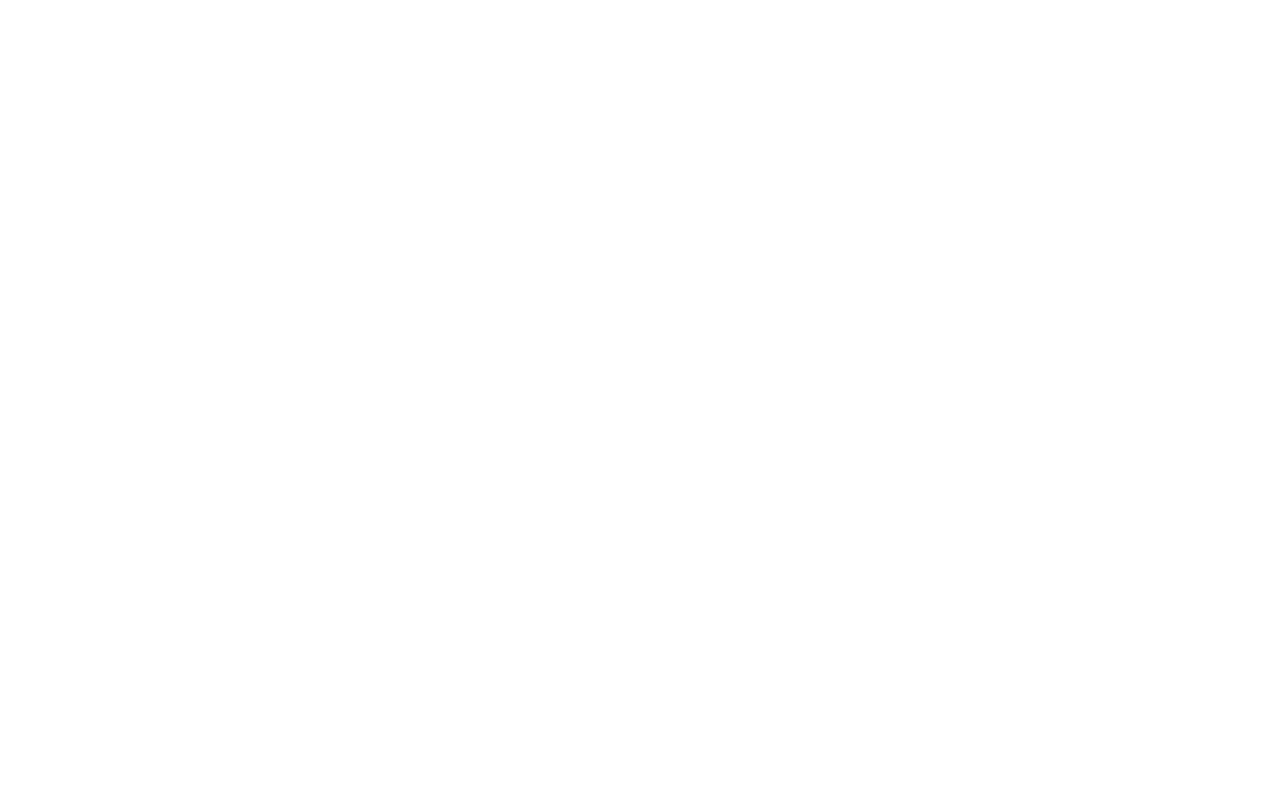
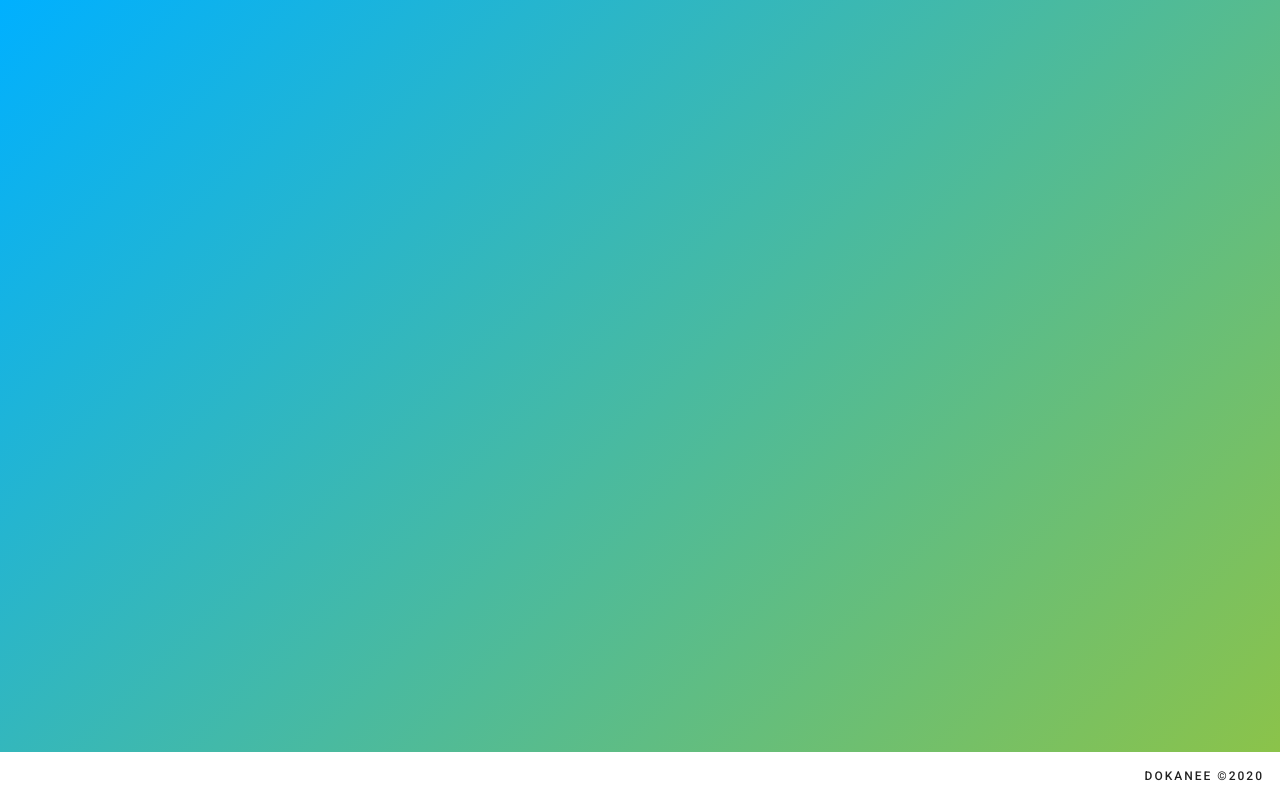
Before and after one commit to Dokanee/Dokanee-Frontend, a Vue app in the folder control panel/: page /#/user/edit-profile in a window 1280 px wide. Built offline with nearby package versions, Linux system fonts and the light colour scheme.

Commit message:
user profile router setup

```diff
--- a/control panel/src/components/DcpNavDrawer.vue
+++ b/control panel/src/components/DcpNavDrawer.vue
@@ -4,23 +4,27 @@
             <v-app-bar-nav-icon @click.stop="sidebarMenu = !sidebarMenu"></v-app-bar-nav-icon>
             <v-img max-width='200' min-width="160" aspect-ratio=".5" height='100' src='@/assets/logo.png'></v-img>
             <v-spacer></v-spacer>
-            <v-icon class='ma-4'>mdi-bell</v-icon>
-
+            <v-icon class='ma-2'>mdi-message-text-outline</v-icon>
+            <v-icon class='ma-2'>mdi-bell-outline</v-icon>
+            <v-icon class='ma-4'>mdi-blur</v-icon>
             <div class="text-center">
                 <v-menu offset-y transition="slide-y-transition">
                   <template v-slot:activator="{ on, attrs }">
                     <v-avatar color="light-blue" size="36" dark
                       v-bind="attrs"
                       v-on="on">
-                        <v-icon color='white'>mdi-account-outline</v-icon>
+                        <img
+                            src="https://www.w3schools.com/howto/img_avatar.png"
+                            alt="John"
+                          >
                     </v-avatar>
                   </template>
                   <v-card width='250'>
                     <v-list>
-                      <v-list-item href="/user/profile">
+                      <v-list-item href="#/user/profile">
                         <v-list-item-avatar>
                           <img
-                            src="https://cdn.vuetifyjs.com/images/john.jpg"
+                            src="https://www.w3schools.com/howto/img_avatar.png"
                             alt="John"
                           >
                         </v-list-item-avatar>
@@ -35,7 +39,7 @@
                     <v-divider></v-divider>
 
                     <v-list>
-                      <v-list-item
+                       <v-list-item
                       v-for="(option, i) in options"
                       :key="i"
                       link :to="option.href"
@@ -45,7 +49,7 @@
                       <v-list-item-icon>
                         <v-icon class='nav-icon'  v-text="option.icon"></v-icon>
                       </v-list-item-icon>
-                      <v-list-item-content>
+                      <v-list-item-content >
                         <v-list-item-title v-text="option.title" style="font-size:13.5px"></v-list-item-title>
                       </v-list-item-content>
                     </v-list-item>
@@ -104,6 +108,7 @@ export default {
         return{
       sidebarMenu: true,
       toggleMini: false,
+      hover: false,
       storeName: "ABC Store",
       storeNames: [
           'ABC Store',
@@ -193,4 +198,7 @@ export default {
   background: -webkit-linear-gradient(90deg,#5b79a2,#2e4469);
 }
 
+.active {
+  background: green;
+}
 </style>
--- /dev/null
+++ b/control panel/src/user/index.js
@@ -0,0 +1 @@
+import {rt} from '../router/index.js'
--- /dev/null
+++ b/control panel/src/views/UserProfile.vue
@@ -0,0 +1,36 @@
+<template>
+<div>
+    <v-app >
+        <v-main>
+            <v-container class="pa-0 fill-height signupin-bg"  fluid>
+                <v-row class="fill-height">
+                    <v-col>
+                        <transition name="fade">
+                            <router-view></router-view>
+                        </transition>
+                    </v-col>
+                </v-row>
+            </v-container>
+        </v-main>
+        <v-footer class="py-2 transparent" color=''>
+            <span class="ml-auto overline">Dokanee &copy;2020</span>
+        </v-footer>
+    </v-app>
+</div>
+
+</template>
+<script>
+export default {
+
+}
+</script>
+<style scoped>
+.signupin-bg{
+    background: #ebeef0;
+    background: -webkit-linear-gradient(-45deg,#00b0ff ,#8bc34a);
+}
+.tansparent{
+    background: transparent !important;
+    color: white !important;
+}
+</style>
```
Also changed, not shown: control panel/src/router/index.js (+21 -0 lines), control panel/src/components/routes/userprofile/Profile.vue (added), control panel/src/components/routes/userprofile/ProfileEdit.vue (added), control panel/src/components/routes/userprofile/ProfileSettings.vue (added).
